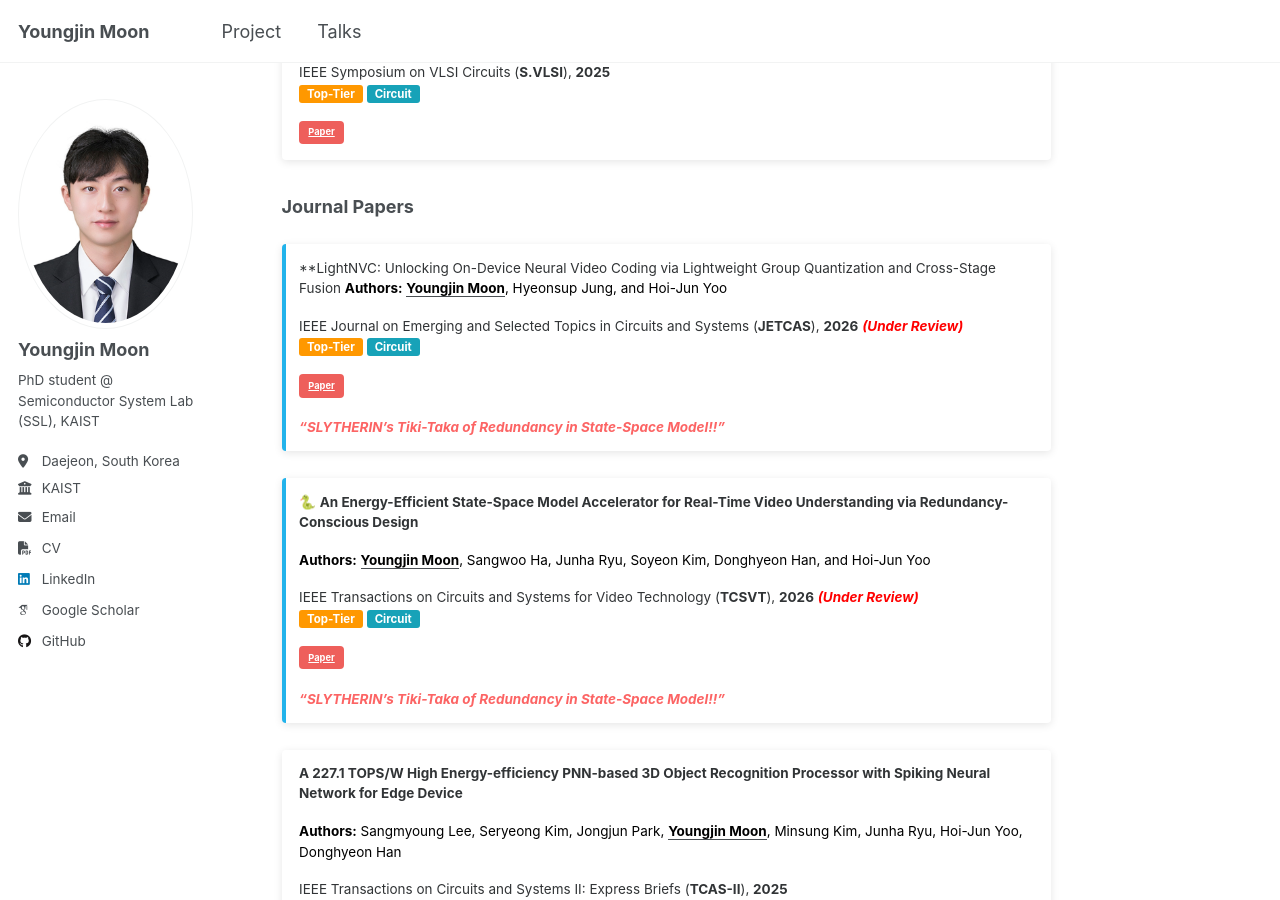
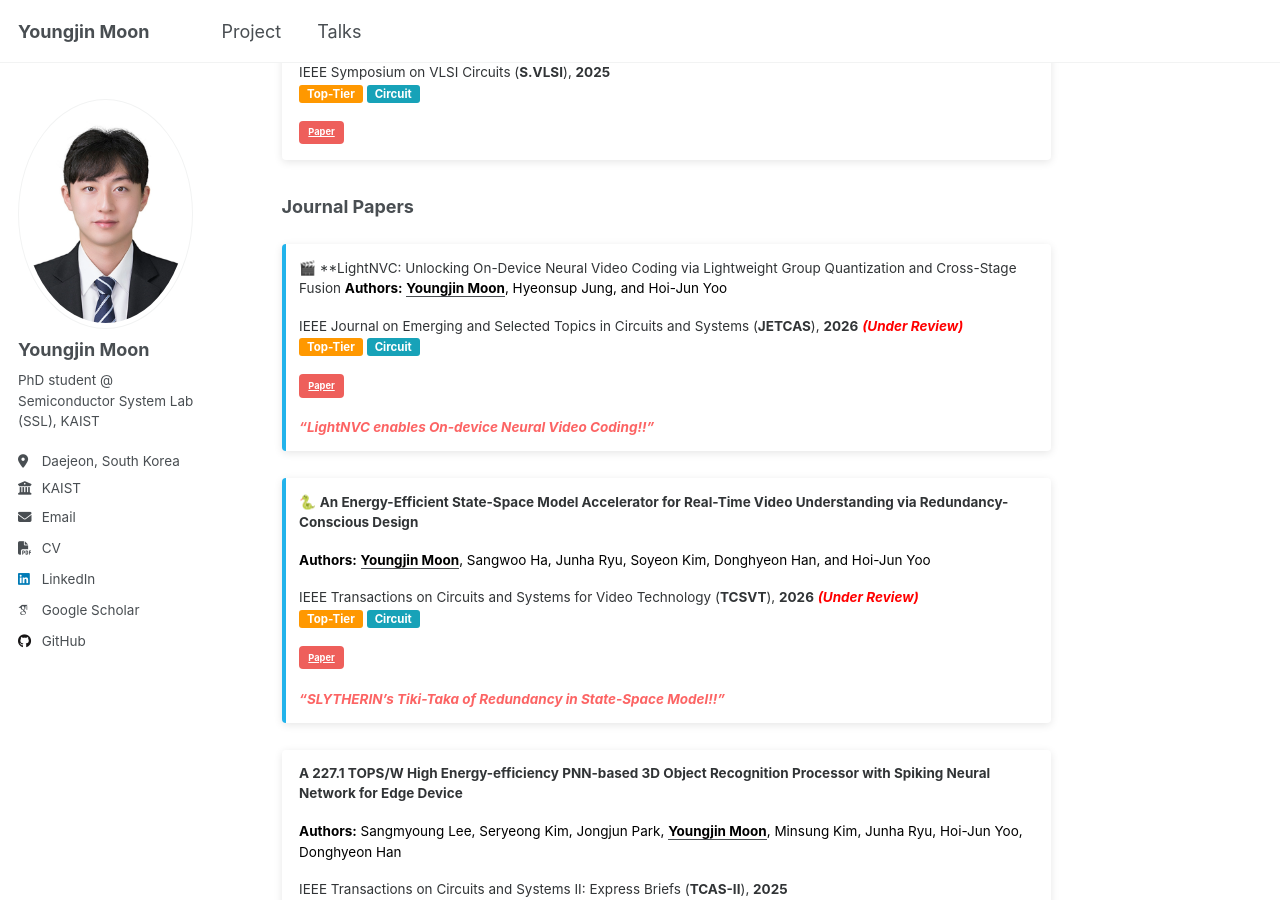
Before and after one commit to yjmoon99/yjmoon99.github.io, a Jekyll site: the page built from _pages/about.md, in a window 1280 px wide and 900 px high, scrolled down 2121 px. Built offline with Jekyll 4.4.1, drawn with Linux system fonts in a browser that asks for light colours; some web fonts are replaced; a script that is not in the unit is left out.

Commit message:
Update Profile

```diff
--- a/_pages/about.md
+++ b/_pages/about.md
@@ -112,7 +112,7 @@ IEEE Symposium on VLSI Circuits (**S.VLSI**), **2025**
 ### Journal Papers
 
 <div class="notice notice--info" markdown="1" style="border-left: 4px solid #22b3eb; margin-bottom: 1.5em; background-color: white; box-shadow: 0 2px 8px rgba(0,0,0,0.1); border-radius: 4px; padding: 1em; font-size: 1.6em;">
-**LightNVC: Unlocking On-Device Neural Video Coding via Lightweight Group Quantization and Cross-Stage Fusion
+🎬 **LightNVC: Unlocking On-Device Neural Video Coding via Lightweight Group Quantization and Cross-Stage Fusion
 <span style="color: #000; font-weight: bold;">Authors:</span> <span style="color: #000;"><strong><u>Youngjin Moon</u></strong>, Hyeonsup Jung, and Hoi-Jun Yoo</span>
 
 IEEE Journal on Emerging and Selected Topics in Circuits and Systems (**JETCAS**), **2026**  <em style="color: red; font-style: italic; font-weight: bold;">(Under Review)</em><br>
@@ -121,7 +121,7 @@ IEEE Journal on Emerging and Selected Topics in Circuits and Systems (**JETCAS**
 [Paper](#){: .btn .btn--danger .btn--small}
 <!-- [Paper](#){: .btn .btn--danger .btn--small} [Code](#){: .btn .btn--small} -->
 
-<em style="color: rgb(252, 100, 100); font-weight: bold; font-style: italic;">"SLYTHERIN's Tiki-Taka of Redundancy in State-Space Model!!"</em>
+<em style="color: rgb(252, 100, 100); font-weight: bold; font-style: italic;">"LightNVC enables On-device Neural Video Coding!!"</em>
 </div>
 
 
```
